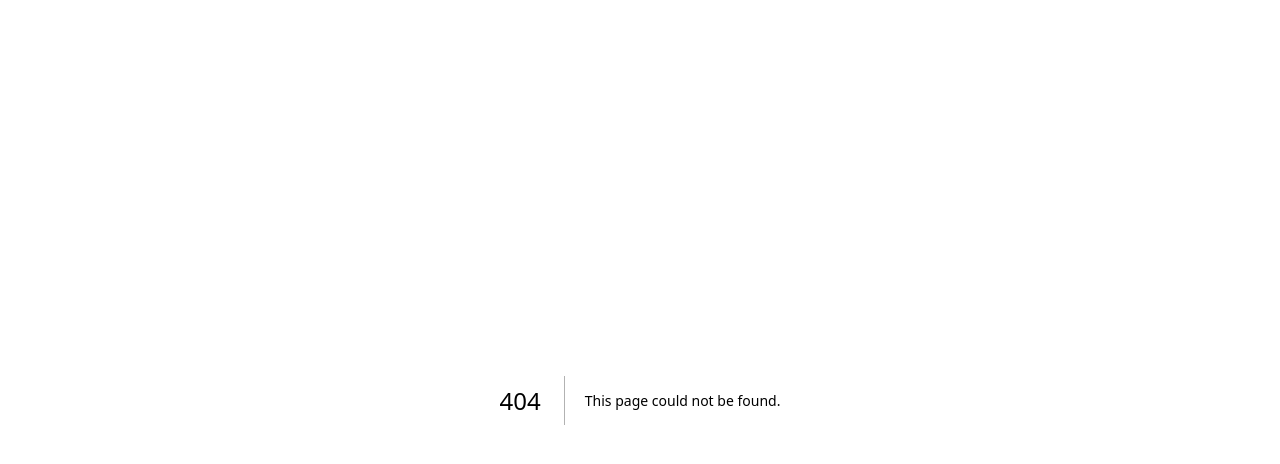
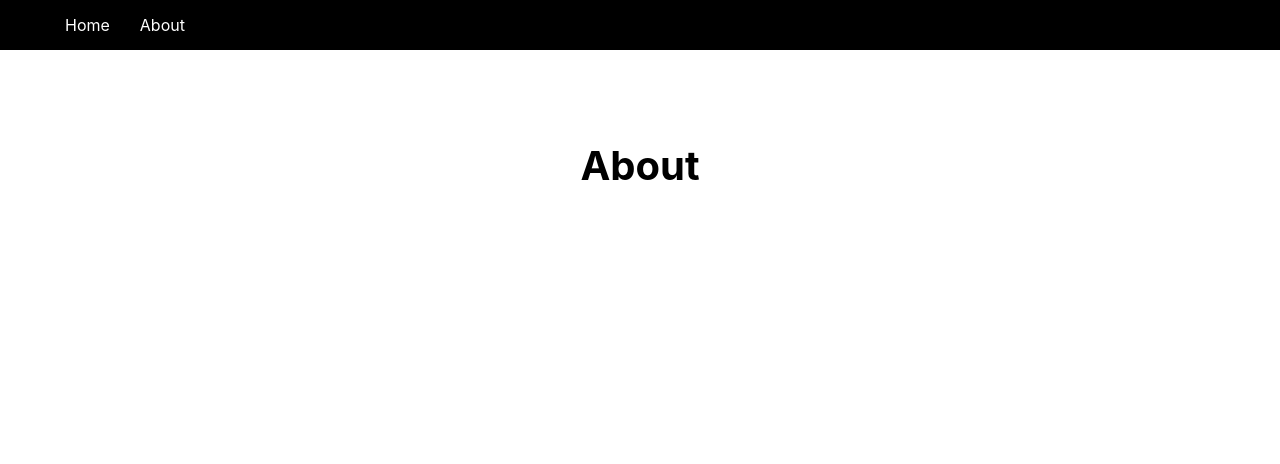
Before and after one commit to SonaRahimova/next-crash-course, a Next.js app: page /about in a window 1280 px wide. Before the commit this address had no page. Shown: the top 464 px of the page. Built offline with nearby package versions, Linux system fonts and the light colour scheme.

Commit message:
initial commit

```diff
--- /dev/null
+++ b/components/Layout.js
@@ -0,0 +1,16 @@
+import styles from '../styles/Layout.module.css'
+import Nav from './Nav'
+
+const Layout = ({ children }) => {
+  return (
+   <>
+   <Nav />
+    <div className={styles.container}>
+        <main className={styles.main}>
+            {children}</main>
+    </div>
+    </>
+  )
+}
+
+export default Layout
--- /dev/null
+++ b/components/Nav.js
@@ -0,0 +1,19 @@
+import Link from 'next/link'
+import navStyles from '../styles/Nav.module.css'
+
+const Nav = () => {
+  return (
+    <nav className={navStyles.nav}>
+        <ul>
+            <li>
+                <Link href='/'>Home</Link>
+            </li>
+            <li>
+                <Link href='/about'>About</Link>
+            </li>
+        </ul>
+    </nav>
+    )
+}
+
+export default Nav
--- a/pages/_app.js
+++ b/pages/_app.js
@@ -1,7 +1,12 @@
 import '../styles/globals.css'
+import Layout from '../components/Layout'
 
 function MyApp({ Component, pageProps }) {
-  return <Component {...pageProps} />
+  return (
+  <Layout>
+    <Component {...pageProps} />
+  </Layout>
+  )
 }
 
 export default MyApp
--- /dev/null
+++ b/pages/about.js
@@ -0,0 +1,14 @@
+import Head from "next/head"
+
+const about = () => {
+  return (
+    <div>
+        <Head>
+           <title>About</title>
+        </Head>
+    <h1>About</h1>
+    </div>
+  )
+}
+
+export default about
--- a/styles/Home.module.css
+++ b/styles/Layout.module.css
@@ -1,5 +1,6 @@
 .container {
   padding: 0 2rem;
+  justify-content: flex-start;
 }
 
 .main {
@@ -8,8 +9,9 @@
   flex: 1;
   display: flex;
   flex-direction: column;
-  justify-content: center;
+  justify-content: flex-start;
   align-items: center;
+  font-size: 1.25rem;
 }
 
 .footer {
--- /dev/null
+++ b/styles/Nav.module.css
@@ -0,0 +1,20 @@
+.nav {
+    height: 50px;
+    padding: 10px;
+    background: #000;
+    color: #fff;
+    display: flex;
+    align-items: center;
+    justify-content: flex-start;
+  }
+
+  .nav ul {
+    display: flex;
+    justify-content: center;
+    align-items: center;
+    list-style: none;
+  }
+
+  .nav ul li a {
+    margin: 5px 15px;
+  }
```
Also changed, not shown: pages/index.js (+4 -62 lines).
